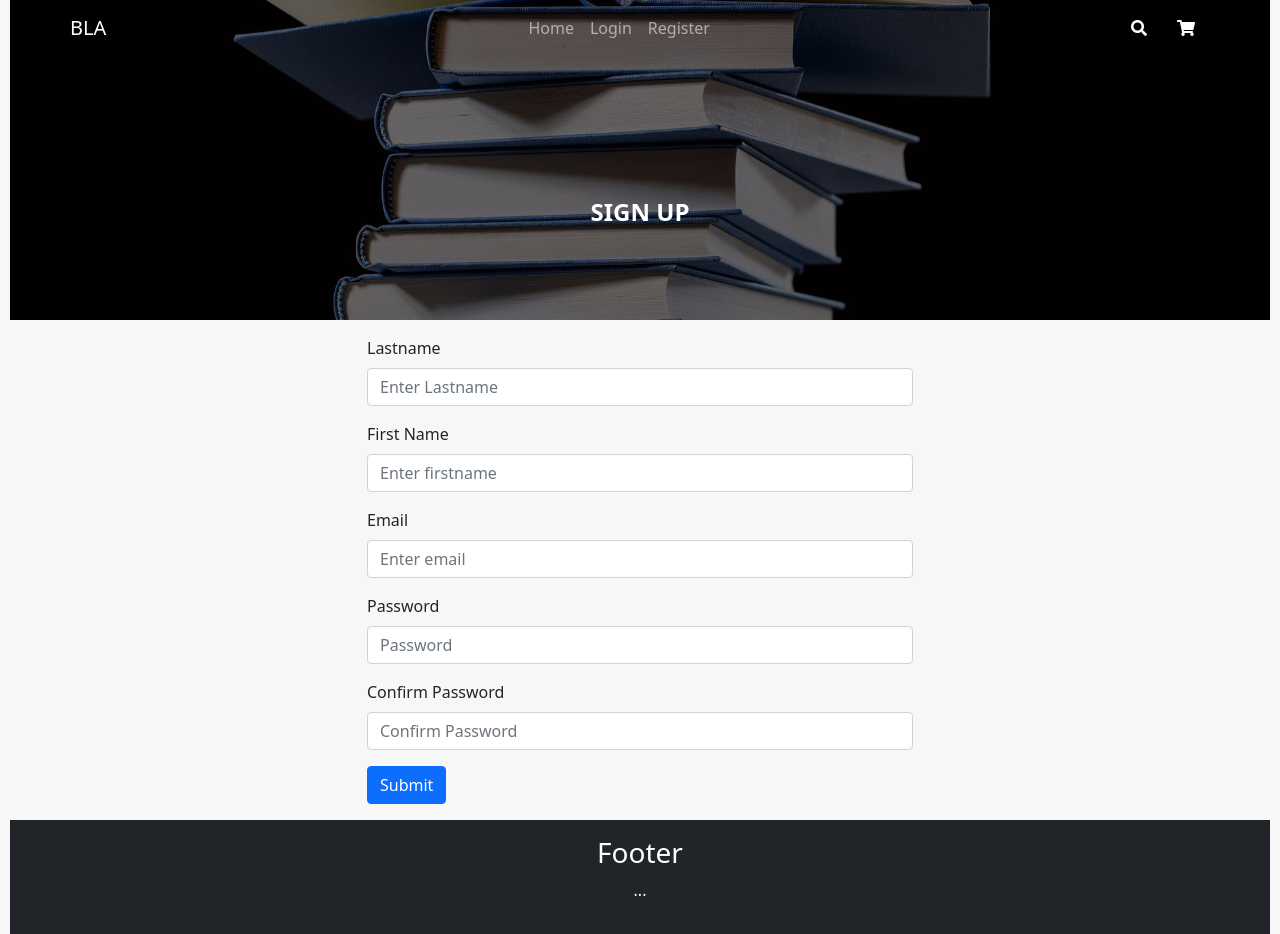
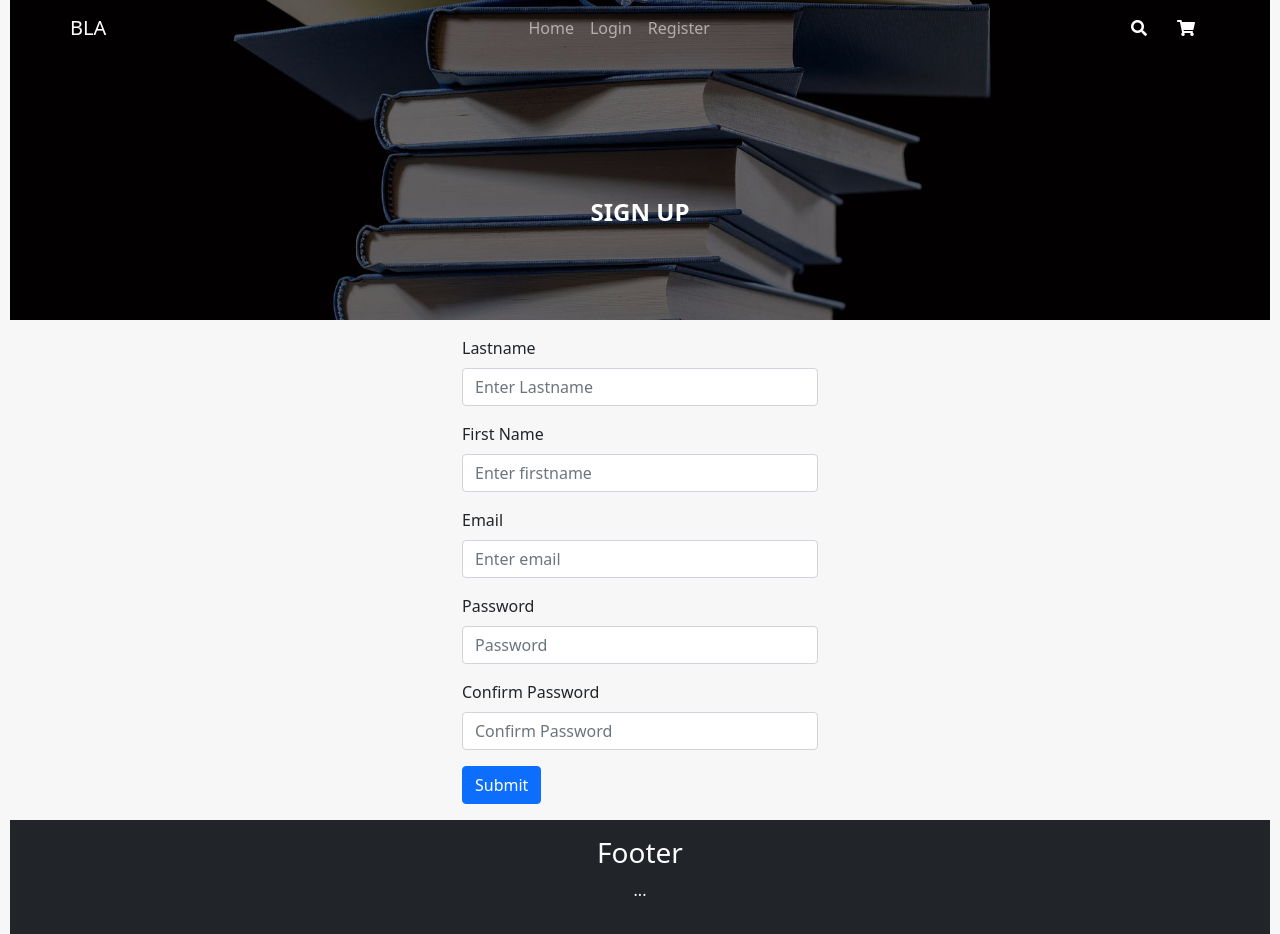
Before and after one commit to O-luwanifemi/book-lending-fe, a React (Create React App) app: page /register in a window 1280 px wide. Built offline with nearby package versions, Linux system fonts and the light colour scheme.

Commit message:
make forms more compact

```diff
--- a/src/components/LoginComponent.js
+++ b/src/components/LoginComponent.js
@@ -44,7 +44,7 @@ const LoginComponent = () => {
 
       <Container>
         <Row>
-          <Col md={{ span: 6, offset: 3 }} className="my-3">
+          <Col md={{ span: 4, offset: 4 }} className="my-3">
             <Form onSubmit={handleSubmit}>
               <Form.Group className="mb-3" controlId="formBasicEmail">
                 <Form.Label>Email</Form.Label>
--- a/src/components/SignupComponent.js
+++ b/src/components/SignupComponent.js
@@ -81,7 +81,7 @@ const SignupComponent = () => {
 
       <Container>
         <Row>
-          <Col md={{ span: 6, offset: 3 }} className="my-3">
+          <Col md={{ span: 4, offset: 4 }} className="my-3">
             <Form onSubmit={handleSubmit} id="signup-form">
               <Form.Group className="mb-3" controlId="formBasicLastname">
                 <Form.Label>Lastname</Form.Label>
```
